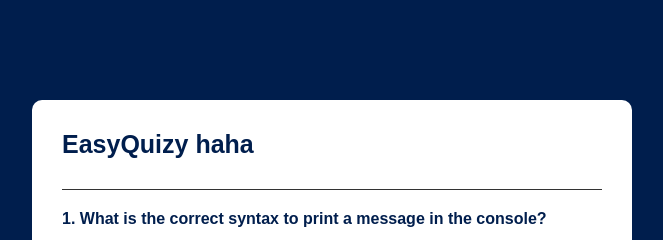
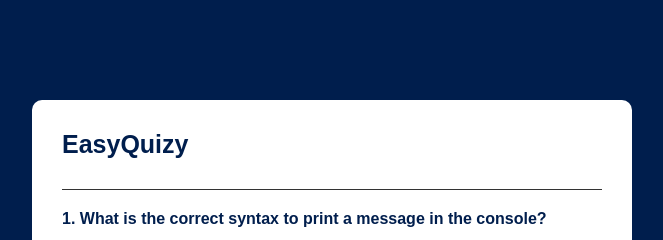
Before and after one commit to KevinYih/easyQuizyApp, a plain HTML site: page index.html in a window 1280 px wide. Shown: the top 240 px of the page, without its empty margins (308-971 px from the left). Drawn offline with Linux system fonts and the light colour scheme.

Commit message:
rename index

```diff
--- a/inde.html
+++ b/index.html
@@ -8,7 +8,7 @@
   </head>
   <body>
     <div class="app">
-      <h1>EasyQuizy haha</h1>
+      <h1>EasyQuizy</h1>
       <div class="quiz">
         <h2 id="question">Question here</h2>
         <div id="answer-button">
```
Also changed, not shown: 1 other file.
